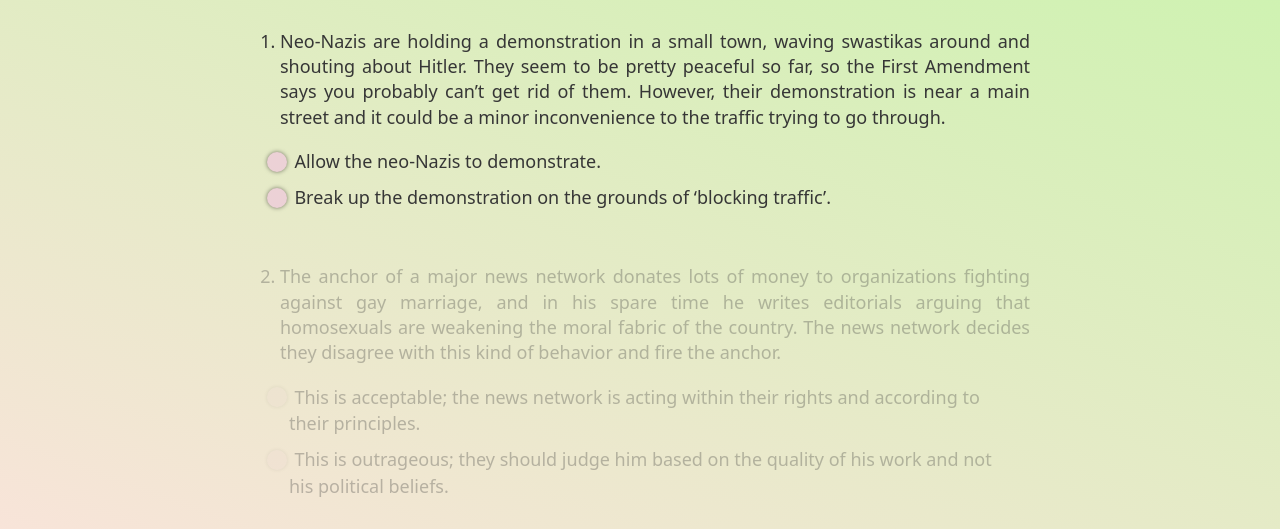
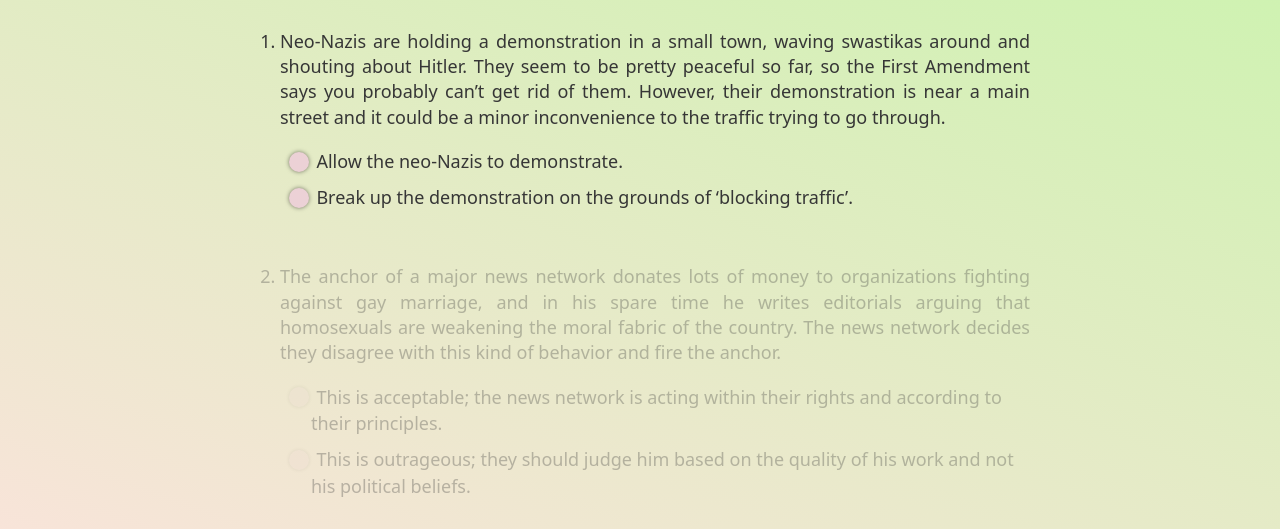
Before and after one commit to anchpop/ChadNauseam-Site, a Gatsby site in the folder ChadNauseamHome/: page /reasoning-quiz in a window 1280 px wide. Shown: the part 271-800 px from the top of the page. Built offline with nearby package versions, Linux system fonts and the light colour scheme; Gatsby itself is replaced by a stand-in of ours.

Commit message:
correct messed up css

```diff
--- a/ChadNauseamHome/src/components/css/custom.css
+++ b/ChadNauseamHome/src/components/css/custom.css
@@ -30,7 +30,7 @@ p {
 .checkboxes label {
   display: block;
   padding-right: 10px;
-  padding-l: 22px;
+  padding-left: 22px;
   text-indent: -22px;
 }
 .checkboxes input {
```
